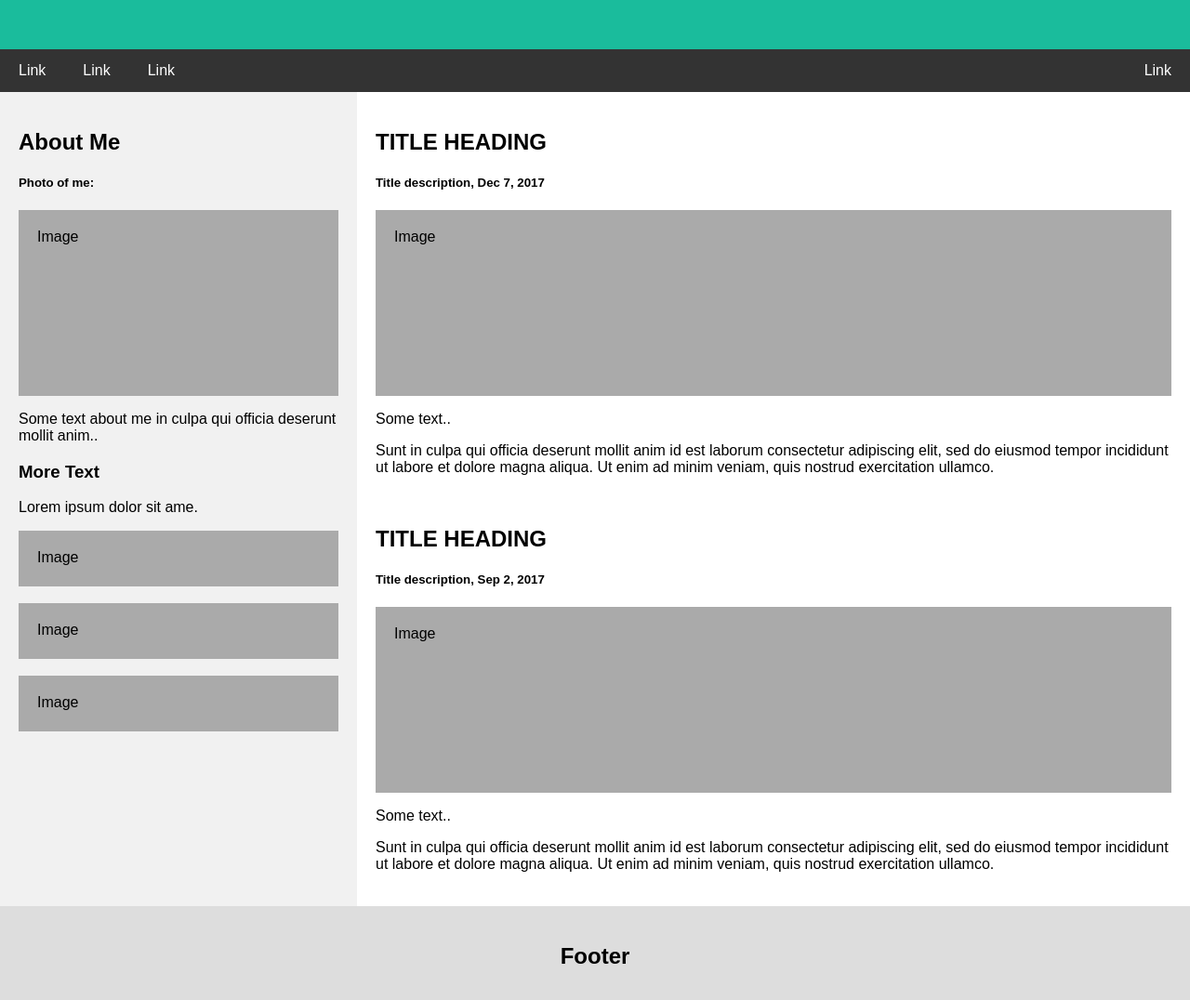
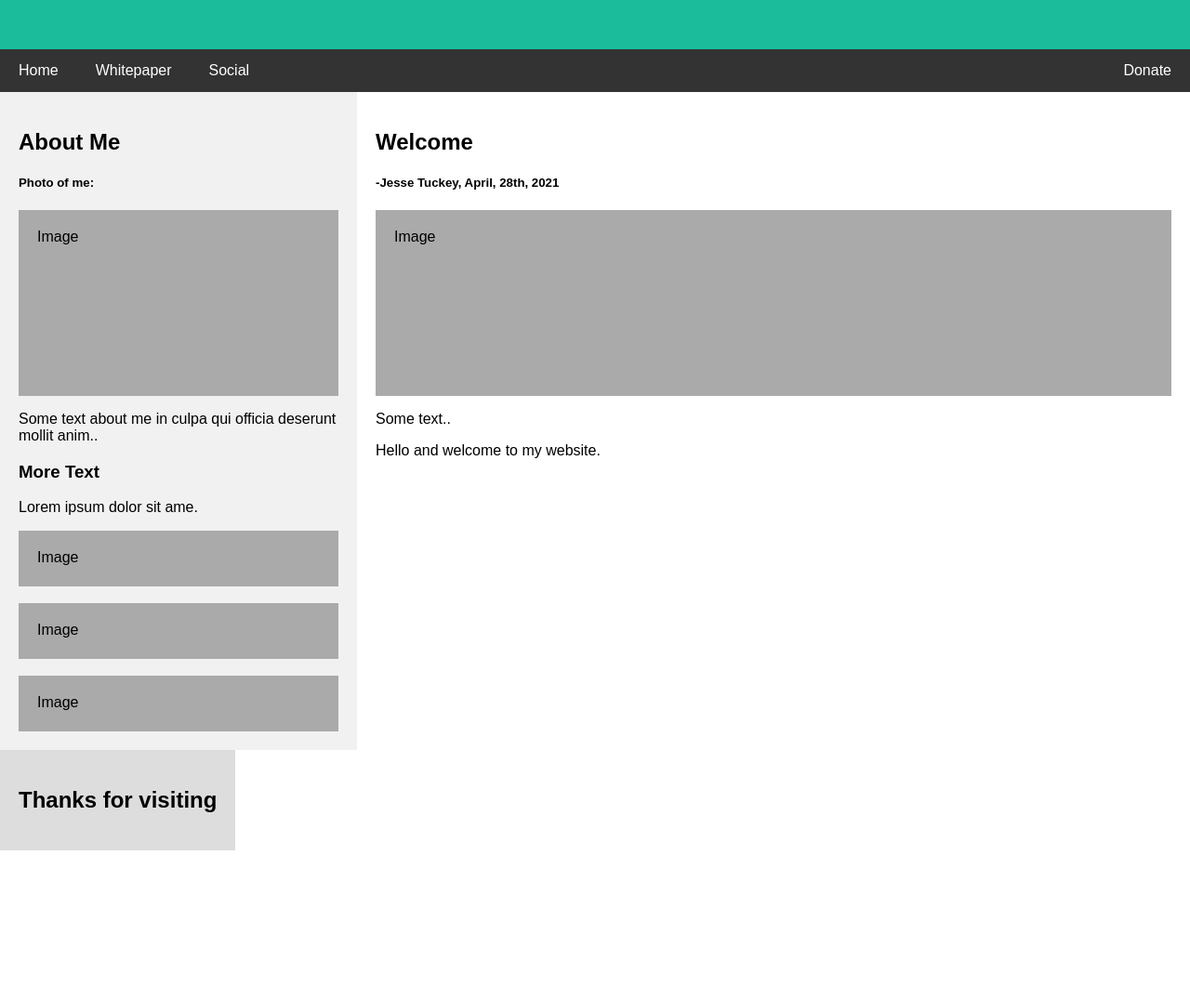
Before and after one commit to JesseTuckey/Webpage, a plain HTML site: page index.html in a window 1280 px wide. Shown: the part 240-1316 px from the top of the page at 93% size. After the commit the page ends 1155 px from the top, so only its background shows below. Drawn offline with Linux system fonts and the light colour scheme.

Commit message:
Update index.html

```diff
--- a/index.html
+++ b/index.html
@@ -1,7 +1,6 @@
-<!DOCTYPE html>
 <html lang="en">
 <head>
-<title>Page Title</title>
+<title>Jesse Tuckey</title>
 <meta charset="UTF-8">
 <meta name="viewport" content="width=device-width, initial-scale=1">
 <style>
@@ -118,10 +117,10 @@ body {
 </div>
 
 <div class="navbar">
-  <a href="#">Link</a>
-  <a href="#">Link</a>
-  <a href="#">Link</a>
-  <a href="#" class="right">Link</a>
+  <a href="#">Home</a>
+  <a href="#">Whitepaper</a>
+  <a href="#">Social</a>
+  <a href="#" class="right">Donate</a>
 </div>
 
 <div class="row">
@@ -136,23 +135,18 @@ body {
     <div class="fakeimg" style="height:60px;">Image</div><br>
     <div class="fakeimg" style="height:60px;">Image</div>
   </div>
+
   <div class="main">
-    <h2>TITLE HEADING</h2>
-    <h5>Title description, Dec 7, 2017</h5>
+    <h2>Welcome</h2>
+    <h5>-Jesse Tuckey, April, 28th, 2021</h5>
     <div class="fakeimg" style="height:200px;">Image</div>
     <p>Some text..</p>
-    <p>Sunt in culpa qui officia deserunt mollit anim id est laborum consectetur adipiscing elit, sed do eiusmod tempor incididunt ut labore et dolore magna aliqua. Ut enim ad minim veniam, quis nostrud exercitation ullamco.</p>
+    <p>Hello and welcome to my website.</p>
     <br>
-    <h2>TITLE HEADING</h2>
-    <h5>Title description, Sep 2, 2017</h5>
-    <div class="fakeimg" style="height:200px;">Image</div>
-    <p>Some text..</p>
-    <p>Sunt in culpa qui officia deserunt mollit anim id est laborum consectetur adipiscing elit, sed do eiusmod tempor incididunt ut labore et dolore magna aliqua. Ut enim ad minim veniam, quis nostrud exercitation ullamco.</p>
-  </div>
 </div>
 
 <div class="footer">
-  <h2>Footer</h2>
+  <h2>Thanks for visiting</h2>
 </div>
 
 </body>
```
